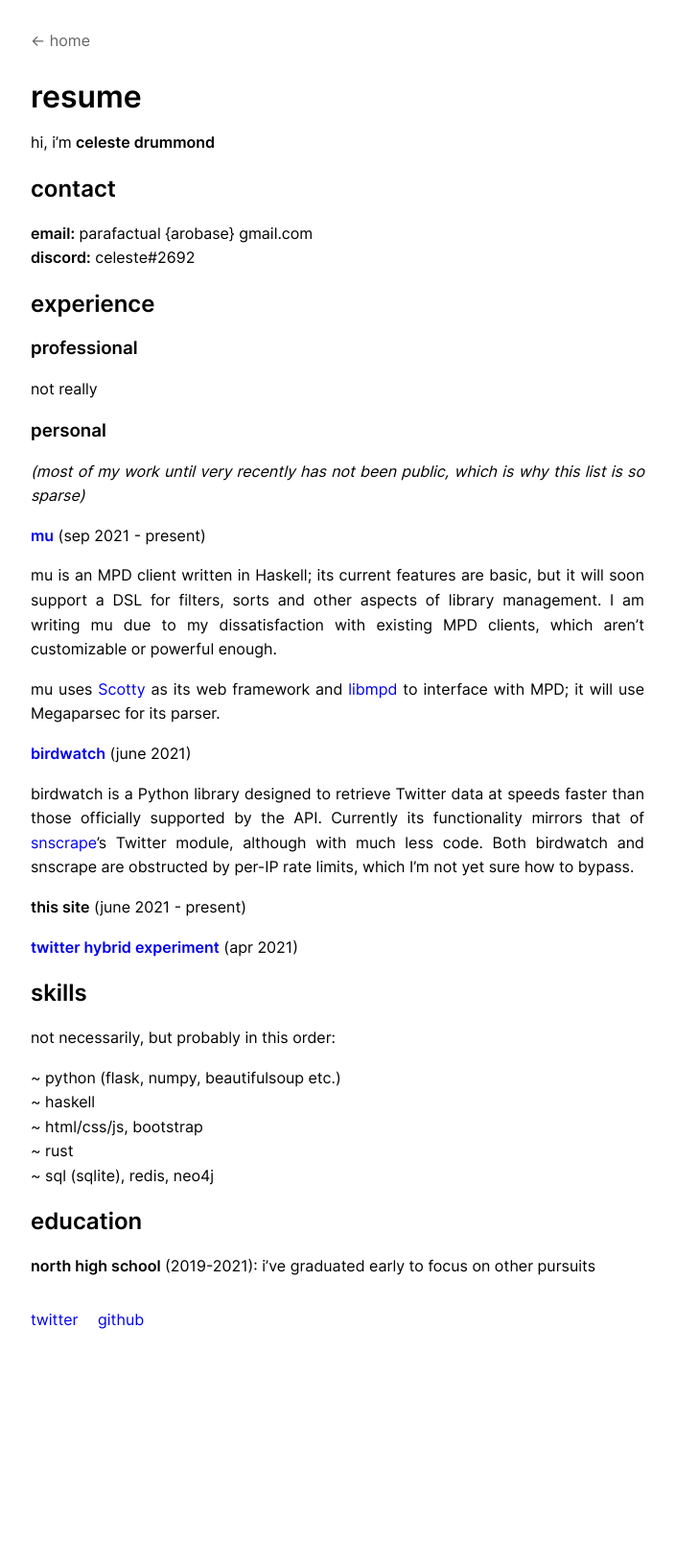
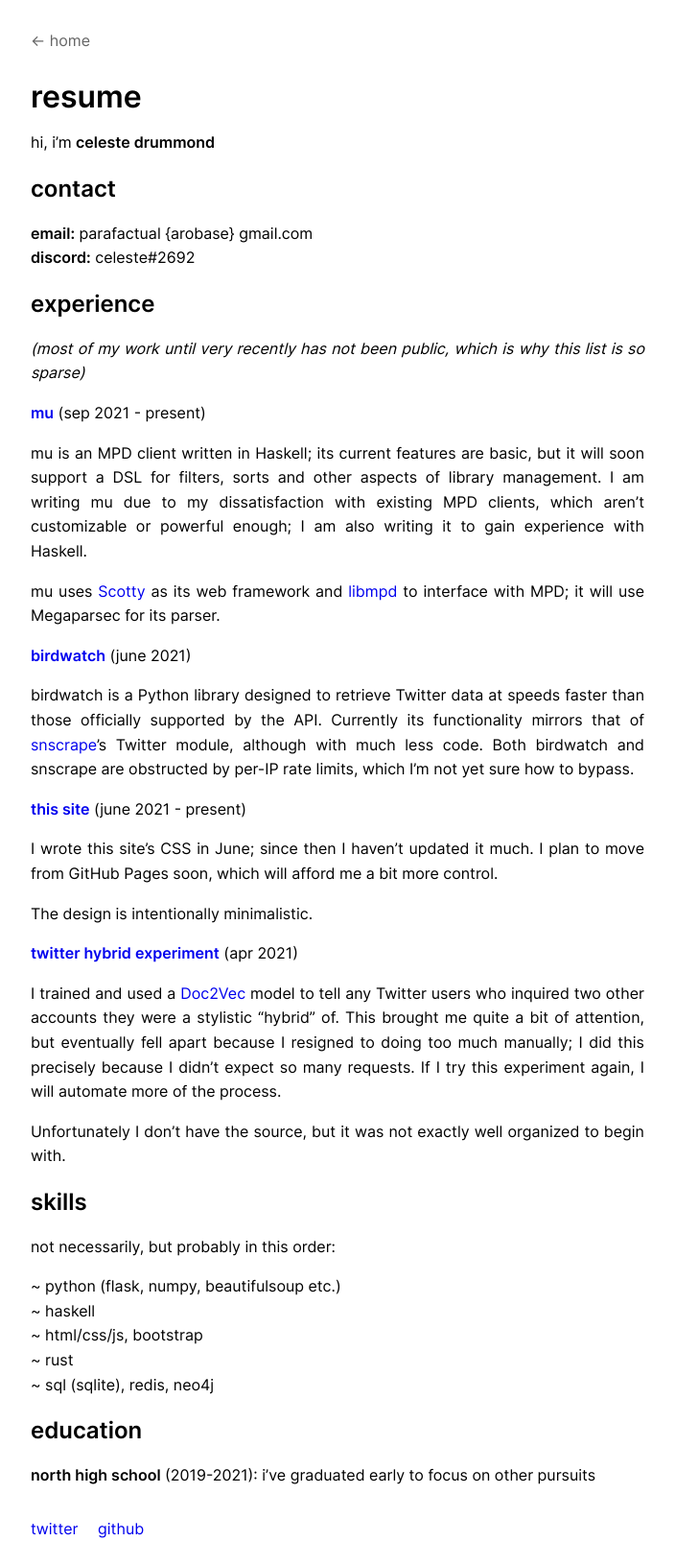
Before and after one commit to cosmicoptima/cosmicoptima.github.io, a Jekyll site: the page built from pages/resume.md, in a window 1280 px wide. Shown: the whole page at 96% size, without its empty margins (96-800 px from the left). Built offline with Jekyll 4.4.1, drawn with Linux system fonts in a browser that asks for light colours; before the commit the page ends 1413 px from its top, so only the background shows below that.

Commit message:
all info

```diff
--- a/pages/resume.md
+++ b/pages/resume.md
@@ -13,12 +13,6 @@ hi, i'm **celeste drummond**
 
 ## experience
 
-### professional
-
-not really
-
-### personal
-
 _(most of my work until very recently has not been public, which is why this_
 _list is so sparse)_
 
@@ -27,7 +21,8 @@ _list is so sparse)_
 mu is an MPD client written in Haskell; its current features are basic, but it
 will soon support a DSL for filters, sorts and other aspects of library
 management. I am writing mu due to my dissatisfaction with existing MPD clients,
-which aren't customizable or powerful enough.
+which aren't customizable or powerful enough; I am also writing it to gain
+experience with Haskell.
 
 mu uses [Scotty](https://hackage.haskell.org/package/scotty) as its web
 framework and [libmpd](https://hackage.haskell.org/package/libmpd) to interface
@@ -41,9 +36,25 @@ that of [snscrape](https://github.com/JustAnotherArchivist/snscrape)'s Twitter
 module, although with much less code. Both birdwatch and snscrape are obstructed
 by per-IP rate limits, which I'm not yet sure how to bypass.
 
-**this site** (june 2021 - present)
+**[this site](https://github.com/cosmicoptima/cosmicoptima.github.io)** (june 2021 - present)
+
+I wrote this site's CSS in June; since then I haven't updated it much. I plan to
+move from GitHub Pages soon, which will afford me a bit more control.
+
+The design is intentionally minimalistic.
 
 **[twitter hybrid experiment](https://twitter.com/parafactual/status/1381375742978703361)** (apr 2021)
+
+I trained and used a
+[Doc2Vec](https://radimrehurek.com/gensim/models/doc2vec.html) model to tell
+any Twitter users who inquired two other accounts they were a stylistic "hybrid"
+of. This brought me quite a bit of attention, but eventually fell apart because
+I resigned to doing too much manually; I did this precisely because I didn't
+expect so many requests. If I try this experiment again, I will automate more of
+the process.
+
+Unfortunately I don't have the source, but it was not exactly well organized to
+begin with.
 
 ## skills
 
```
